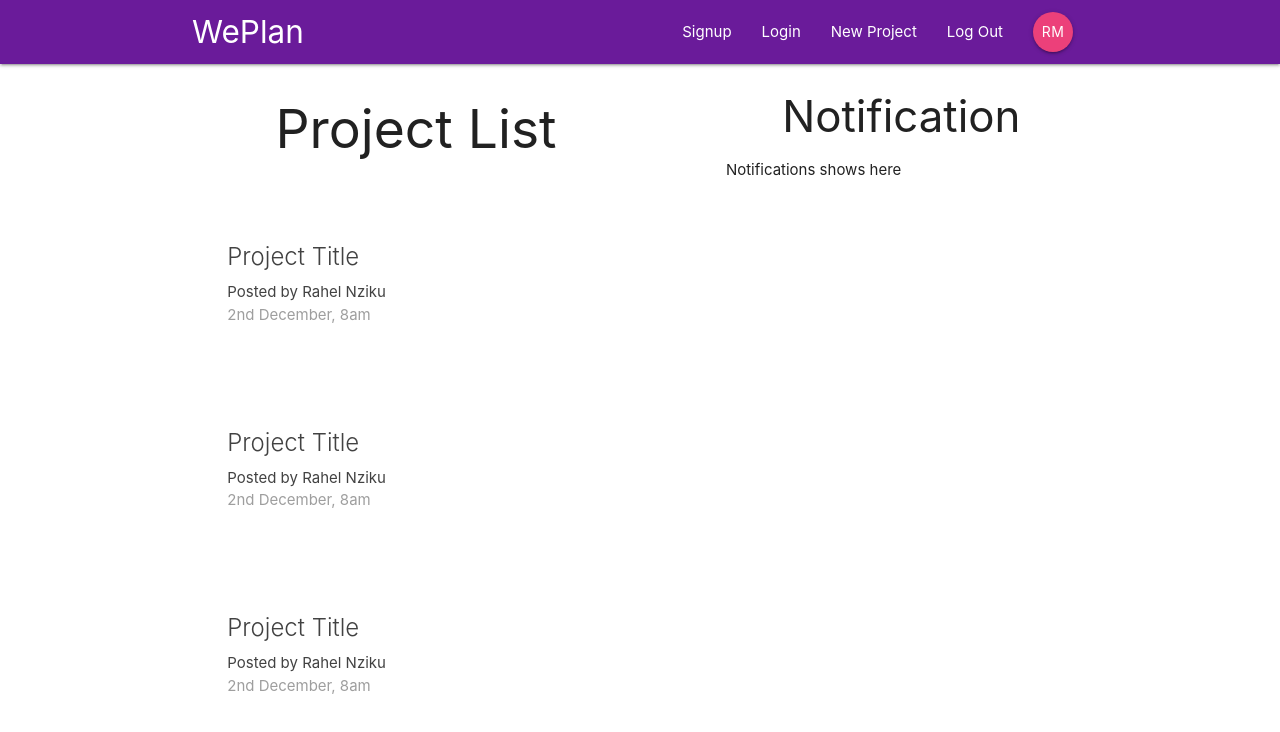
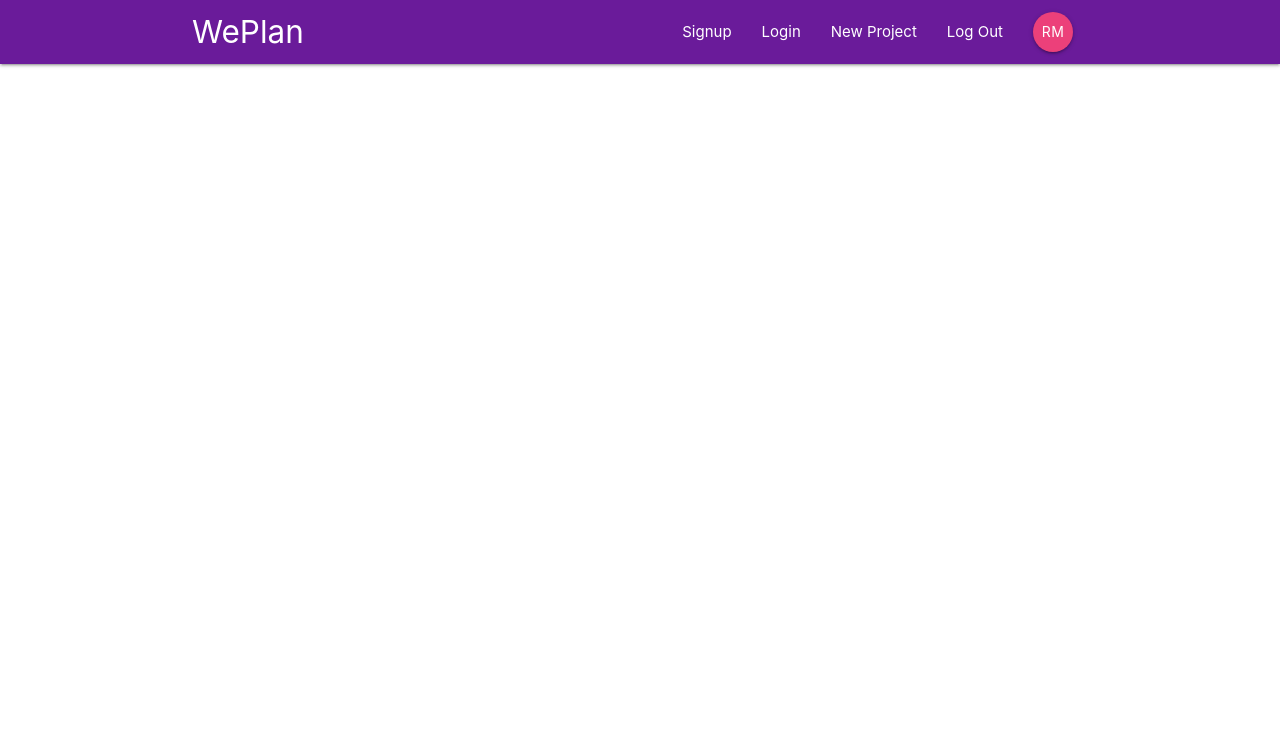
Before and after one commit to reanzi/project-manager, a React (Create React App) app: page /create in a window 1280 px wide. Shown: the top 732 px of the page. Built offline with nearby package versions, Linux system fonts and the light colour scheme.

Commit message:
Synced with mac; cloned into mac from cloud

```diff
--- a/src/App.js
+++ b/src/App.js
@@ -2,7 +2,6 @@ import React, { Component } from "react";
 import { BrowserRouter, Switch, Route } from "react-router-dom";
 import Navbar from "./components/layout/Navbar";
 import Dashboard from "./components/dashboard/Dashboard";
-
 class App extends Component {
   render() {
     return (
@@ -10,7 +9,7 @@ class App extends Component {
         <div className="App">
           <Navbar />
           <Switch>
-            <Route path="/" component={Dashboard} />
+            <Route exact path="/" component={Dashboard} />
           </Switch>
         </div>
       </BrowserRouter>
```
